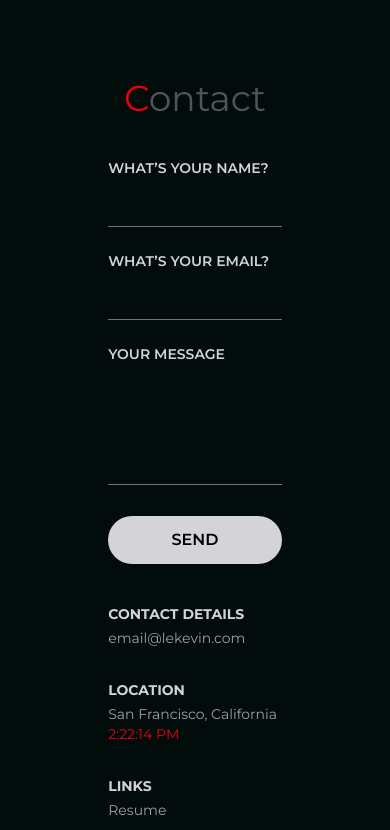
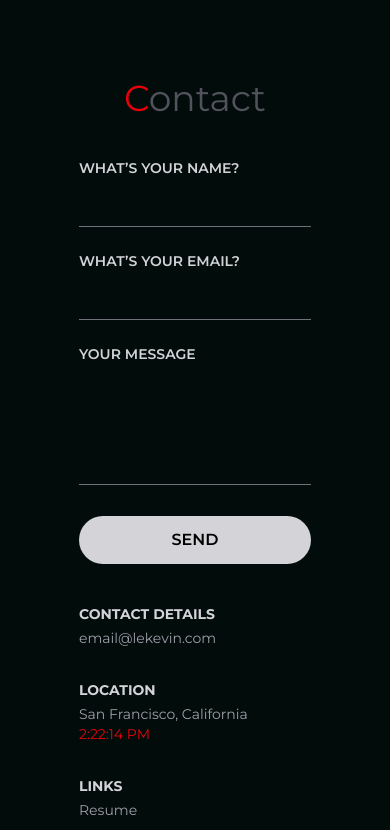
Before and after one commit to lekevin/kevsweb_v2, a React (Vite) app: page / in a window 390 px wide. Shown: the part 4090-4920 px from the top of the page. Built offline with nearby package versions, Linux system fonts and the light colour scheme; no server answers.

Commit message:
styling mobile contact form

```diff
--- a/src/sections/Contact.tsx
+++ b/src/sections/Contact.tsx
@@ -20,7 +20,7 @@ const Contact = () => {
         ontact
       </h2>
 
-      <div className="w-full max-w-[65vw] flex flex-col lg:flex-row lg:justify-between lg:gap-10 p-10">
+      <div className="w-full max-w-[80vw] sm:max-w-[65vw] flex flex-col lg:flex-row lg:justify-between lg:gap-10 p-10">
         <form
           className="w-full lg:max-w-[50rem] space-y-6"
           action="https://formspree.io/f/meokkbya"
```
Also changed, not shown: 4 other files (tests, documents, lock files or other folders).
